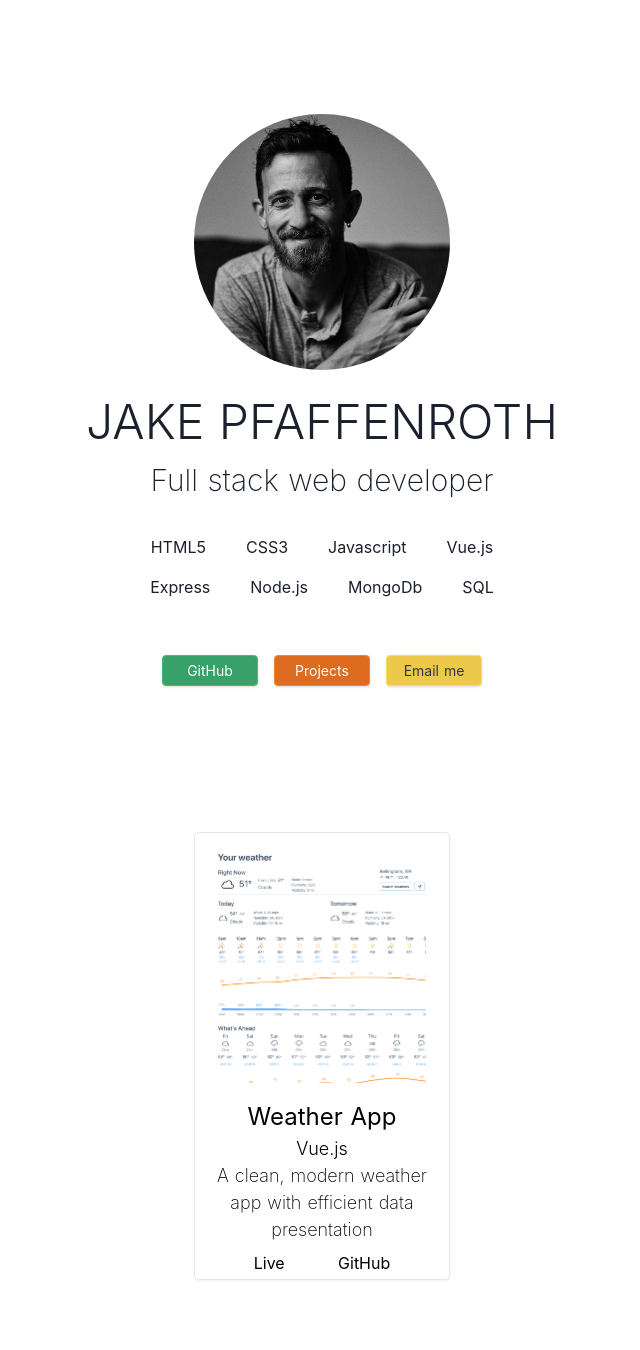
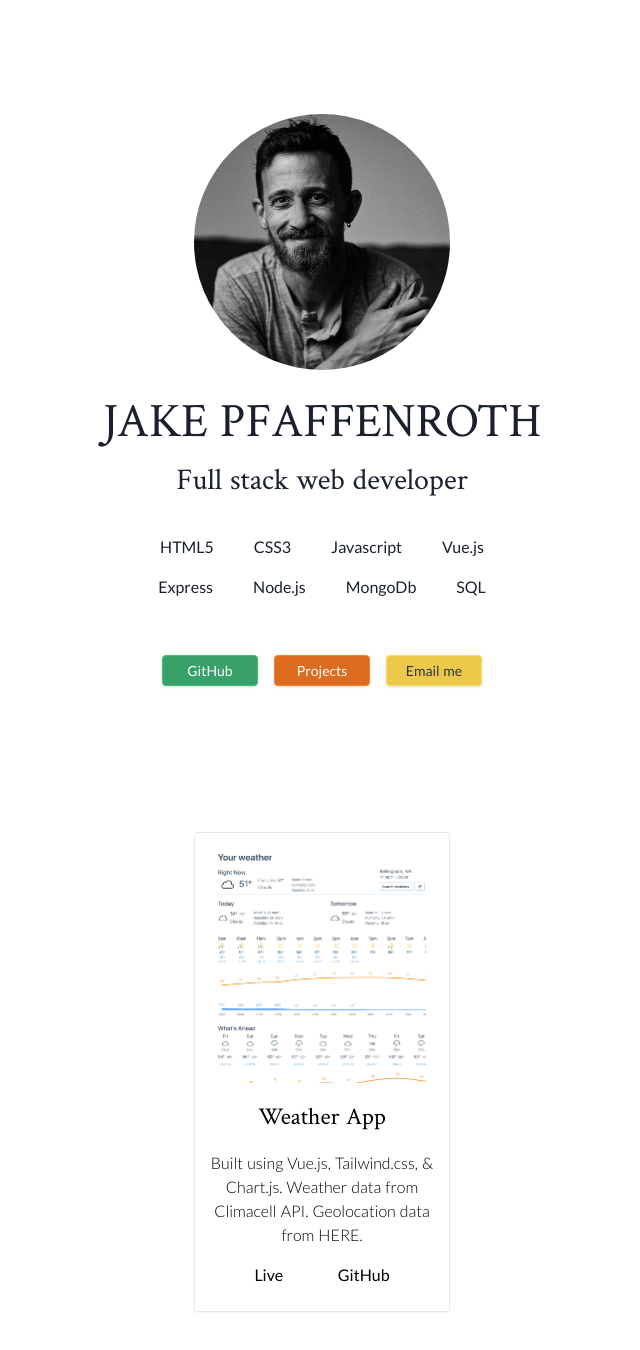
Before and after one commit to jakepfaffenroth/portfolio, a Nuxt app: page / in a window 1280 px wide. Shown: the top 1350 px of the page, without its empty margins (318-958 px from the left). Built offline with nearby package versions, Linux system fonts and the light colour scheme.

Commit message:
Changed font Tweaked project cards Edited weather app text

```diff
--- a/components/Projects.vue
+++ b/components/Projects.vue
@@ -4,9 +4,9 @@
       <img :src="project.image" class="mb-4" />
       <div class="project-text">
         <h3 class="text-2xl">{{ project.title }}</h3>
-        <p class="text-lg font-light">{{ project.stack }}</p>
-        <p class="text-lg font-thin">{{ project.notes }}</p>
-        <div class="flex mx-6 mt-2 justify-around">
+        <!-- <p class="text-md font-light">{{ project.stack }}</p> -->
+        <p class="my-4 text-md font-light">{{ project.notes }}</p>
+        <div class="flex mx-6 mt-2 justify-around ">
           <a :href="project.live" class="link-live"> Live </a
           ><a :href="project.gitHub" class="link-github"> GitHub </a>
         </div>
@@ -26,7 +26,7 @@ export default {
           title: "Weather App",
           image: WeatherImg,
           stack: "Vue.js",
-          notes: "A clean, modern weather app with efficient data presentation",
+          notes: "Built using Vue.js, Tailwind.css, & Chart.js. Weather data from Climacell API. Geolocation data from HERE.",
           gitHub: "https://www.github.com/jakepfaffenroth/weather-app",
           live: "https://weather.jakepfaf.dev"
         },
@@ -47,7 +47,7 @@ export default {
 <style>
 .project {
   @apply p-2 w-64 border rounded shadow-sm transition duration-150 ease-in-out;
-  height:28rem;
+  height:30rem;
 }
 
 .project:hover {
--- a/nuxt.config.js
+++ b/nuxt.config.js
@@ -1,56 +1,61 @@
-
 module.exports = {
-  mode: 'spa',
+  mode: "spa",
   /*
    ** Headers of the page
    */
   head: {
-    title: process.env.npm_package_name || '',
+    title: process.env.npm_package_name || "",
     meta: [
-      { charset: 'utf-8' },
-      { name: 'viewport', content: 'width=device-width, initial-scale=1' },
-      { hid: 'description', name: 'description', content: process.env.npm_package_description || '' }
+      { charset: "utf-8" },
+      { name: "viewport", content: "width=device-width, initial-scale=1" },
+      {
+        hid: "description",
+        name: "description",
+        content: process.env.npm_package_description || ""
+      }
     ],
+    link: [{ rel: "icon", type: "image/x-icon", href: "" }],
     link: [
-      { rel: 'icon', type: 'image/x-icon', href: '' }
+      {
+        rel: "stylesheet",
+        href:
+          "https://fonts.googleapis.com/css2?family=Crimson+Text:wght@400;600;700&family=Lato:wght@100;300;400;700&display=swap"
+      }
     ]
   },
   /*
    ** Customize the progress-bar color
    */
-  loading: { color: '#fff' },
+  loading: { color: "#fff" },
   /*
    ** Global CSS
    */
-  css: [
-  ],
+  css: [],
   /*
    ** Plugins to load before mounting the App
    */
-  plugins: [
-  ],
+  plugins: [],
   /*
    ** Nuxt.js dev-modules
    */
   buildModules: [
     // Doc: https://github.com/nuxt-community/nuxt-tailwindcss
-    '@nuxtjs/tailwindcss',
+    "@nuxtjs/tailwindcss"
   ],
   /*
    ** Nuxt.js modules
    */
   modules: [
     // Doc: https://axios.nuxtjs.org/usage
-    '@nuxtjs/axios',
+    "@nuxtjs/axios",
     // Doc: https://github.com/nuxt-community/dotenv-module
-    '@nuxtjs/dotenv',
+    "@nuxtjs/dotenv"
   ],
   /*
    ** Axios module configuration
    ** See https://axios.nuxtjs.org/options
    */
-  axios: {
-  },
+  axios: {},
   /*
    ** Build configuration
    */
@@ -58,7 +63,6 @@ module.exports = {
     /*
      ** You can extend webpack config here
      */
-    extend (config, ctx) {
+    extend(config, ctx) {}
   }
-  }
-}
+};
--- a/pages/index.vue
+++ b/pages/index.vue
@@ -73,7 +73,12 @@ export default {
 }
 */
 html {
+  @apply font-body;
   scroll-behavior: smooth;
+}
+
+h1, h2, h2, h3, h4, h5 {
+  @apply font-display
 }
 
 .stack {
--- a/tailwind.config.js
+++ b/tailwind.config.js
@@ -14,6 +14,10 @@ module.exports = {
       "1/2": "50%",
       "3/4": "75%",
       full: "100%"
+    },
+    fontFamily: {
+      display: "Crimson Text, Serif",
+      body: "Lato, Sans"
     }
   },
   variants: {},
```
Lines whose indentation alone changed are shown as unchanged.
